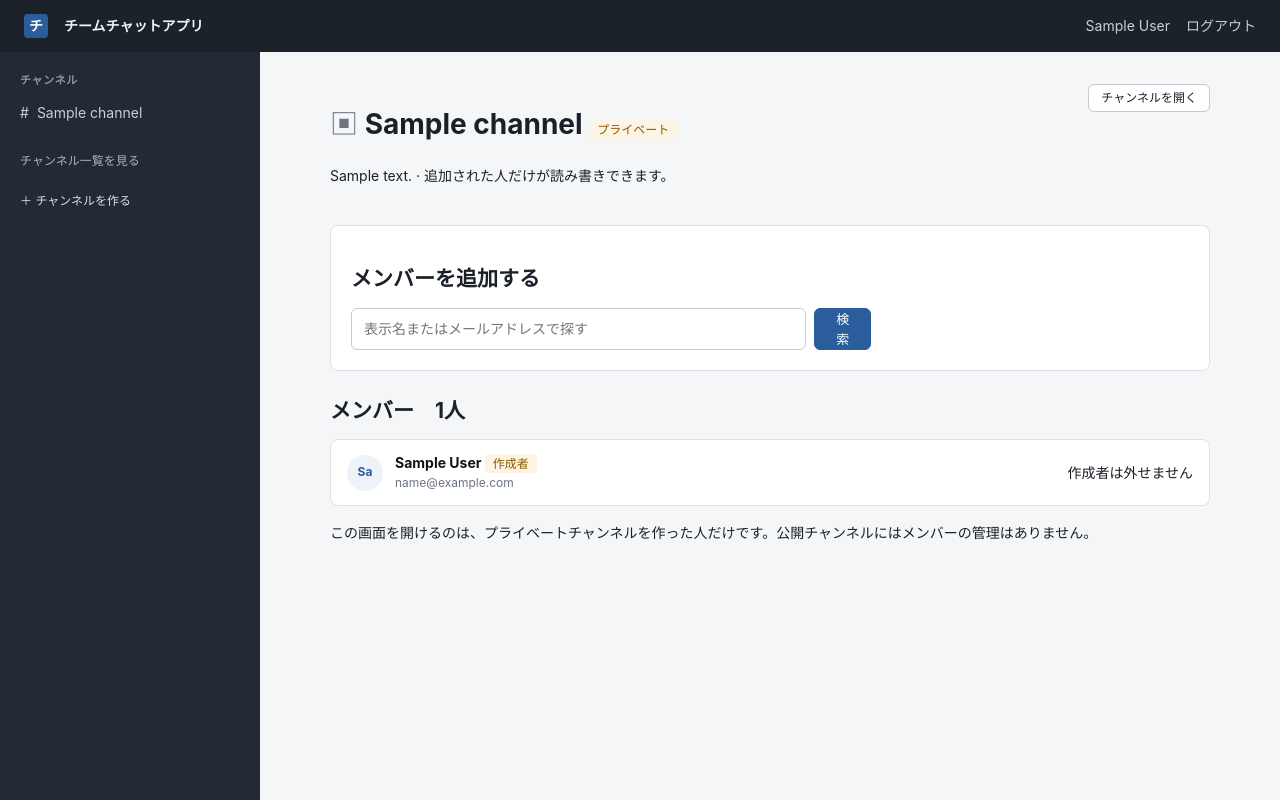
After one commit to 339-kojima/teamchat-app, a Laravel app: page /channels/1/members in a window 1280 px wide. The commit adds this page. Run offline with Laravel 10, Linux system fonts and the light colour scheme; a user stored in the database is signed in; tables that the repository leaves empty hold one stand-in row (values such as "Sample post"); style sheets or scripts are compiled from the project's sources.

Commit message:
Implement channel member management

```diff
--- /dev/null
+++ b/app/Http/Controllers/ChannelMemberController.php
@@ -0,0 +1,84 @@
+<?php
+
+namespace App\Http\Controllers;
+
+use App\Models\Channel;
+use App\Models\User;
+use Illuminate\Http\RedirectResponse;
+use Illuminate\Http\Request;
+use Illuminate\View\View;
+
+class ChannelMemberController extends Controller
+{
+    public function index(Request $request, Channel $channel): View
+    {
+        $this->authorize('manageMembers', $channel);
+
+        $searchTerm = trim((string) $request->query('q', ''));
+        $members = $channel->members()->orderBy('name')->get();
+        $candidates = collect();
+
+        if ($searchTerm !== '') {
+            $candidates = User::query()
+                ->where(function ($query) use ($searchTerm): void {
+                    $query->where('name', 'like', "%{$searchTerm}%")
+                        ->orWhere('email', 'like', "%{$searchTerm}%");
+                })
+                ->whereDoesntHave('channels', fn ($query) => $query->whereKey($channel->getKey()))
+                ->orderBy('name')
+                ->get();
+        }
+
+        return view('channels.members', [
+            'channel' => $channel->load('owner'),
+            'members' => $members,
+            'candidates' => $candidates,
+            'searchTerm' => $searchTerm,
+            'sidebarChannels' => Channel::query()
+                ->visibleTo($request->user())
+                ->with('owner')
+                ->orderBy('name')
+                ->get(),
+        ]);
+    }
+
+    public function store(Request $request, Channel $channel): RedirectResponse
+    {
+        $this->authorize('manageMembers', $channel);
+
+        $data = $request->validate([
+            'user_id' => ['required', 'integer', 'exists:users,id'],
+            'q' => ['nullable', 'string'],
+        ], [
+            'user_id.required' => '社員を選択してください',
+            'user_id.integer' => '社員を選択してください',
+            'user_id.exists' => '社員を選択してください',
+        ]);
+
+        if ($channel->members()->whereKey($data['user_id'])->exists()) {
+            return redirect()
+                ->route('channels.members.index', ['channel' => $channel, 'q' => $data['q'] ?? null])
+                ->withErrors(['user_id' => 'この社員はすでにメンバーです'])
+                ->withInput();
+        }
+
+        $channel->members()->attach($data['user_id']);
+
+        return redirect()->route('channels.members.index', [
+            'channel' => $channel,
+            'q' => $data['q'] ?? null,
+        ]);
+    }
+
+    public function destroy(Request $request, Channel $channel, User $user): RedirectResponse
+    {
+        $this->authorize('removeMember', [$channel, $user]);
+
+        $channel->members()->detach($user->getKey());
+
+        return redirect()->route('channels.members.index', [
+            'channel' => $channel,
+            'q' => $request->query('q'),
+        ]);
+    }
+}
--- a/resources/css/app.css
+++ b/resources/css/app.css
@@ -751,6 +751,111 @@ a:hover {
     justify-content: flex-start;
 }
 
+.member-card {
+    margin-bottom: var(--sp-6);
+    padding: var(--sp-5);
+    border: var(--border);
+    border-radius: var(--r-lg);
+    background: var(--surface);
+}
+
+.member-card > .h-heading,
+.member-section > .h-heading {
+    margin-bottom: var(--sp-3);
+}
+
+.member-search {
+    display: flex;
+    max-width: 520px;
+    gap: var(--sp-2);
+}
+
+.member-search .input {
+    min-width: 0;
+}
+
+.member-rows {
+    overflow: hidden;
+    border: var(--border);
+    border-radius: var(--r-lg);
+    background: var(--surface);
+}
+
+.member-card .member-rows {
+    margin-top: var(--sp-4);
+}
+
+.member-row {
+    display: flex;
+    min-height: 64px;
+    align-items: center;
+    gap: var(--sp-3);
+    padding: var(--sp-3) var(--sp-4);
+    border-bottom: var(--border);
+}
+
+.member-row:last-child {
+    border-bottom: 0;
+}
+
+.member-row__main {
+    display: flex;
+    min-width: 0;
+    flex: 1;
+    flex-direction: column;
+}
+
+.member-row__main strong {
+    color: var(--text-strong);
+}
+
+.member-row__main > span {
+    color: var(--text-muted);
+    font-size: var(--fs-caption);
+}
+
+.member-avatar {
+    display: flex;
+    width: 36px;
+    height: 36px;
+    flex: 0 0 36px;
+    align-items: center;
+    justify-content: center;
+    border-radius: 50%;
+    background: #EEF3F9;
+    color: var(--accent);
+    font-size: var(--fs-caption);
+    font-weight: var(--fw-bold);
+}
+
+.member-empty {
+    margin: 0;
+    padding: var(--sp-4);
+    color: var(--text-muted);
+}
+
+.member-error {
+    margin-top: var(--sp-3);
+}
+
+.member-section {
+    margin-top: var(--sp-6);
+}
+
+.member-note {
+    margin-top: var(--sp-4);
+}
+
+.sr-only {
+    position: absolute;
+    width: 1px;
+    height: 1px;
+    overflow: hidden;
+    clip: rect(0, 0, 0, 0);
+    white-space: nowrap;
+    clip-path: inset(50%);
+}
+
 .message-section {
     margin-top: var(--sp-6);
 }
--- a/resources/views/channels/index.blade.php
+++ b/resources/views/channels/index.blade.php
@@ -38,6 +38,9 @@
                             @can('update', $channel)
                                 <a class="btn btn--sm" href="{{ route('channels.edit', $channel) }}">編集</a>
                             @endcan
+                            @can('manageMembers', $channel)
+                                <a class="btn btn--sm" href="{{ route('channels.members.index', $channel) }}">メンバー管理</a>
+                            @endcan
                             <a class="btn btn--sm" href="{{ route('channels.show', $channel) }}">開く</a>
                         </div>
                     </article>
--- /dev/null
+++ b/resources/views/channels/members.blade.php
@@ -0,0 +1,83 @@
+@extends('layouts.app')
+
+@section('title', 'メンバー管理')
+
+@section('content')
+    <div class="channel-page">
+        <div class="channel-page__heading">
+            <div>
+                <h1 class="h-title">
+                    <span class="channel-symbol" aria-hidden="true">▣</span>
+                    {{ $channel->name }}
+                    <span class="channel-badge channel-badge--private">プライベート</span>
+                </h1>
+                <p class="t-caption">{{ $channel->description ?: '説明はありません' }} · 追加された人だけが読み書きできます。</p>
+            </div>
+            <a class="btn btn--sm" href="{{ route('channels.show', $channel) }}">チャンネルを開く</a>
+        </div>
+
+        <section class="member-card" aria-labelledby="member-search-heading">
+            <h2 class="h-heading" id="member-search-heading">メンバーを追加する</h2>
+            <form class="member-search" method="GET" action="{{ route('channels.members.index', $channel) }}">
+                <label class="sr-only" for="member-search">表示名またはメールアドレスで探す</label>
+                <input class="input" id="member-search" name="q" value="{{ old('q', $searchTerm) }}" placeholder="表示名またはメールアドレスで探す">
+                <button class="btn btn--primary" type="submit">検索</button>
+            </form>
+
+            @if ($searchTerm !== '')
+                <div class="member-rows" aria-label="検索結果">
+                    @forelse ($candidates as $candidate)
+                        <article class="member-row">
+                            <div class="member-row__main">
+                                <strong>{{ $candidate->name }}</strong>
+                                <span>{{ $candidate->email }}</span>
+                            </div>
+                            <form method="POST" action="{{ route('channels.members.store', $channel) }}">
+                                @csrf
+                                <input type="hidden" name="user_id" value="{{ $candidate->id }}">
+                                <input type="hidden" name="q" value="{{ $searchTerm }}">
+                                <button class="btn btn--primary btn--sm" type="submit">追加</button>
+                            </form>
+                        </article>
+                    @empty
+                        <p class="member-empty">該当する社員はいません。</p>
+                    @endforelse
+                </div>
+            @endif
+
+            @error('user_id')
+                <p class="err member-error"><span class="err__icon" aria-hidden="true">!</span>{{ $message }}</p>
+            @enderror
+        </section>
+
+        <section class="member-section" aria-labelledby="member-list-heading">
+            <h2 class="h-heading" id="member-list-heading">メンバー　{{ $members->count() }}人</h2>
+            <div class="member-rows">
+                @foreach ($members as $member)
+                    <article class="member-row">
+                        <div class="member-avatar" aria-hidden="true">{{ mb_substr($member->name, 0, 2) }}</div>
+                        <div class="member-row__main">
+                            <strong>
+                                {{ $member->name }}
+                                @if ($member->is($channel->owner))
+                                    <span class="channel-badge channel-badge--private">作成者</span>
+                                @endif
+                            </strong>
+                            <span>{{ $member->email }}</span>
+                        </div>
+                        @if ($member->is($channel->owner))
+                            <span class="t-caption">作成者は外せません</span>
+                        @else
+                            <form method="POST" action="{{ route('channels.members.destroy', ['channel' => $channel, 'user' => $member, 'q' => $searchTerm]) }}">
+                                @csrf
+                                @method('DELETE')
+                                <button class="btn btn--sm btn--danger-solid" type="submit">外す</button>
+                            </form>
+                        @endif
+                    </article>
+                @endforeach
+            </div>
+            <p class="t-caption member-note">この画面を開けるのは、プライベートチャンネルを作った人だけです。公開チャンネルにはメンバーの管理はありません。</p>
+        </section>
+    </div>
+@endsection
--- a/resources/views/channels/show.blade.php
+++ b/resources/views/channels/show.blade.php
@@ -31,6 +31,9 @@
         <div class="channel-detail__actions">
             @can('update', $channel)
                 <a class="btn" href="{{ route('channels.edit', $channel) }}">編集</a>
+            @endcan
+            @can('manageMembers', $channel)
+                <a class="btn" href="{{ route('channels.members.index', $channel) }}">メンバー管理</a>
             @endcan
             <a class="btn" href="{{ route('channels.index') }}">チャンネル一覧へ戻る</a>
         </div>
--- a/routes/web.php
+++ b/routes/web.php
@@ -1,6 +1,7 @@
 <?php
 
 use App\Http\Controllers\ChannelController;
+use App\Http\Controllers\ChannelMemberController;
 use App\Http\Controllers\MessageController;
 use App\Http\Controllers\SessionController;
 use App\Http\Controllers\UserController;
@@ -28,6 +29,9 @@ Route::middleware('auth')->group(function () {
     Route::get('/channels/{channel}/edit', [ChannelController::class, 'edit'])->name('channels.edit');
     Route::put('/channels/{channel}', [ChannelController::class, 'update'])->name('channels.update');
     Route::delete('/channels/{channel}', [ChannelController::class, 'destroy'])->name('channels.destroy');
+    Route::get('/channels/{channel}/members', [ChannelMemberController::class, 'index'])->name('channels.members.index');
+    Route::post('/channels/{channel}/members', [ChannelMemberController::class, 'store'])->name('channels.members.store');
+    Route::delete('/channels/{channel}/members/{user}', [ChannelMemberController::class, 'destroy'])->name('channels.members.destroy');
     Route::post('/channels/{channel}/messages', [MessageController::class, 'store'])->name('messages.store');
     Route::get('/messages/{message}/delete', [MessageController::class, 'confirmDestroy'])->name('messages.delete.confirm');
     Route::put('/messages/{message}', [MessageController::class, 'update'])->name('messages.update');
```
Also changed, not shown: app/Policies/ChannelPolicy.php (+22 -0 lines), docs/design/behavior.md (+8 -0 lines), docs/design/permissions-api.md (+3 -1 lines), docs/design/screens.md (+6 -1 lines), uat-shots/ac-3-1-channel-visible-in-userb-list.png (added), uat-shots/ac-3-1-userb-can-open-and-post.png (added), uat-shots/ac-3-2-channel-removed-from-userb-list.png (added), uat-shots/ac-3-2-direct-channel-access-404.png (added), uat-shots/ac-3-2-owner-remains-after-removal.png (added), uat-shots/ac-3-3-non-creator-members-page-404.png (added).
